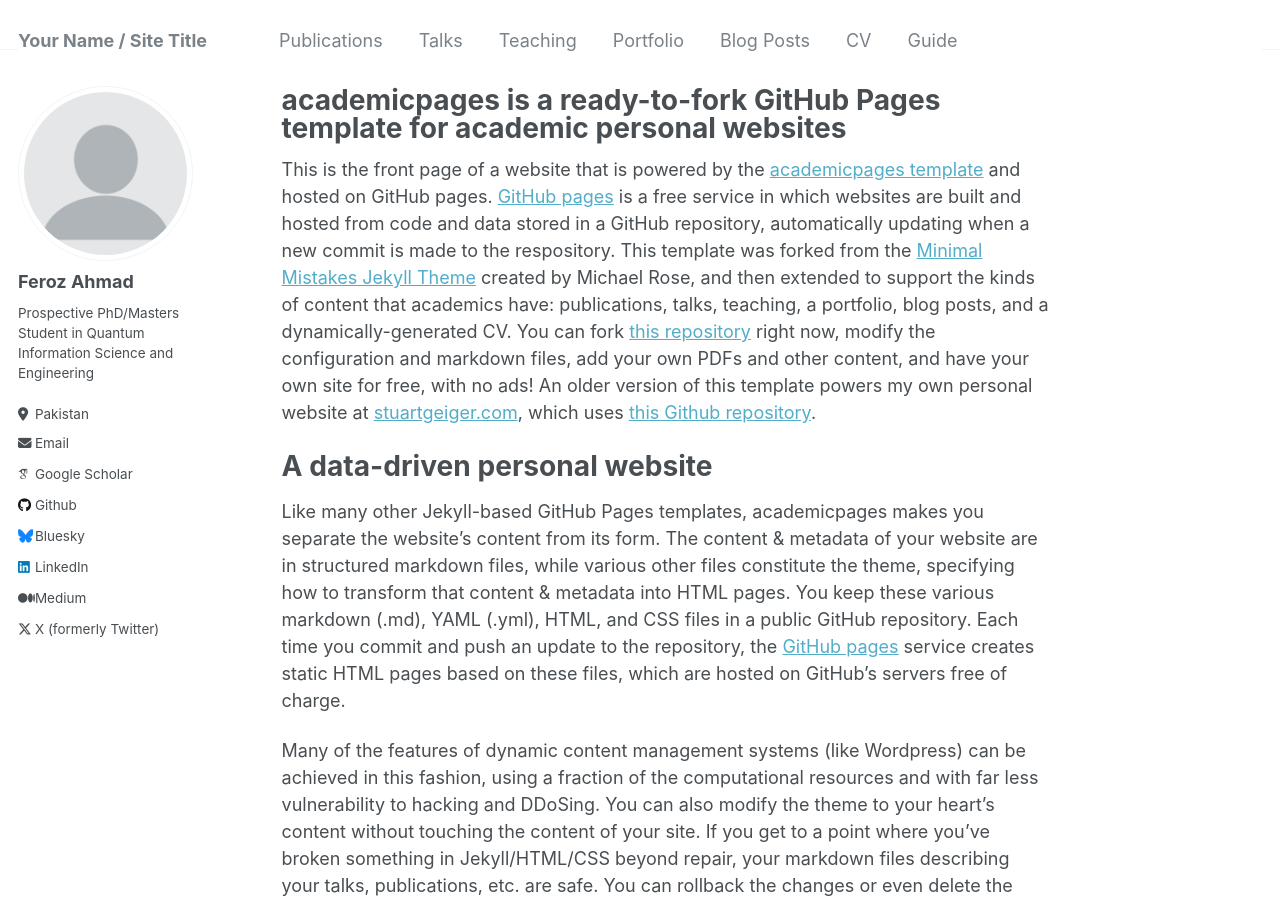
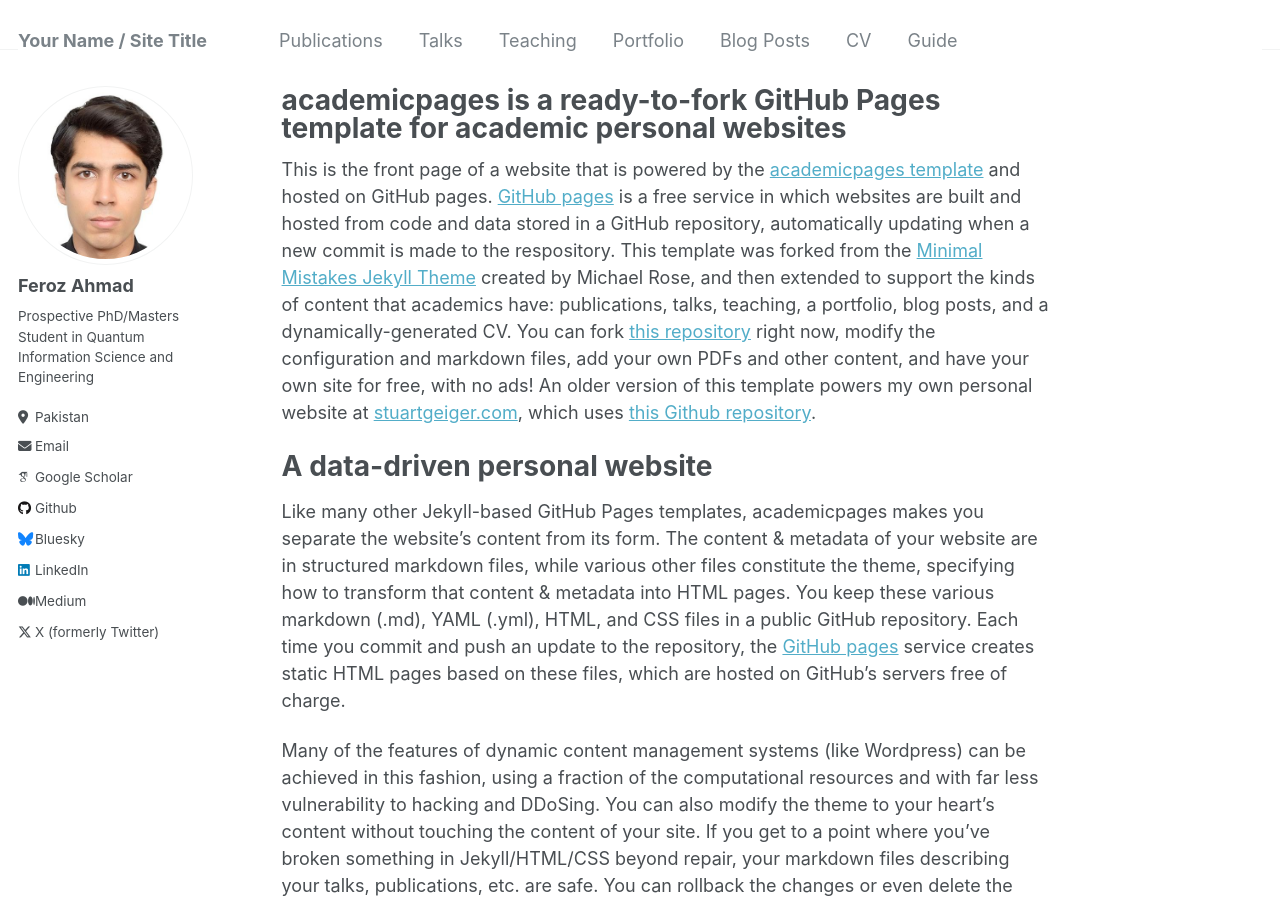
Before and after one commit to Fe-r-oz/Fe-r-oz.github.io, a Jekyll site: the page built from _pages/about.md, in a window 1280 px wide and 900 px high. Built offline with Jekyll 4.4.1, drawn with Linux system fonts in a browser that asks for light colours; some web fonts are replaced.

Commit message:
Update _config.yml

```diff
--- a/_config.yml
+++ b/_config.yml
@@ -21,7 +21,7 @@ repository               : "Fe-r-oz/Fe-r-oz.github.io"
 #               Additional customization can be done by editing /_includes/author-profile.html
 author:
   # Biographic information
-  avatar           : "profile.png"
+  avatar           : "FerozAhmad.jpg"
   name             : "Feroz Ahmad"
   pronouns         :
   bio              : "Prospective PhD/Masters Student in Quantum Information Science and Engineering"
```
